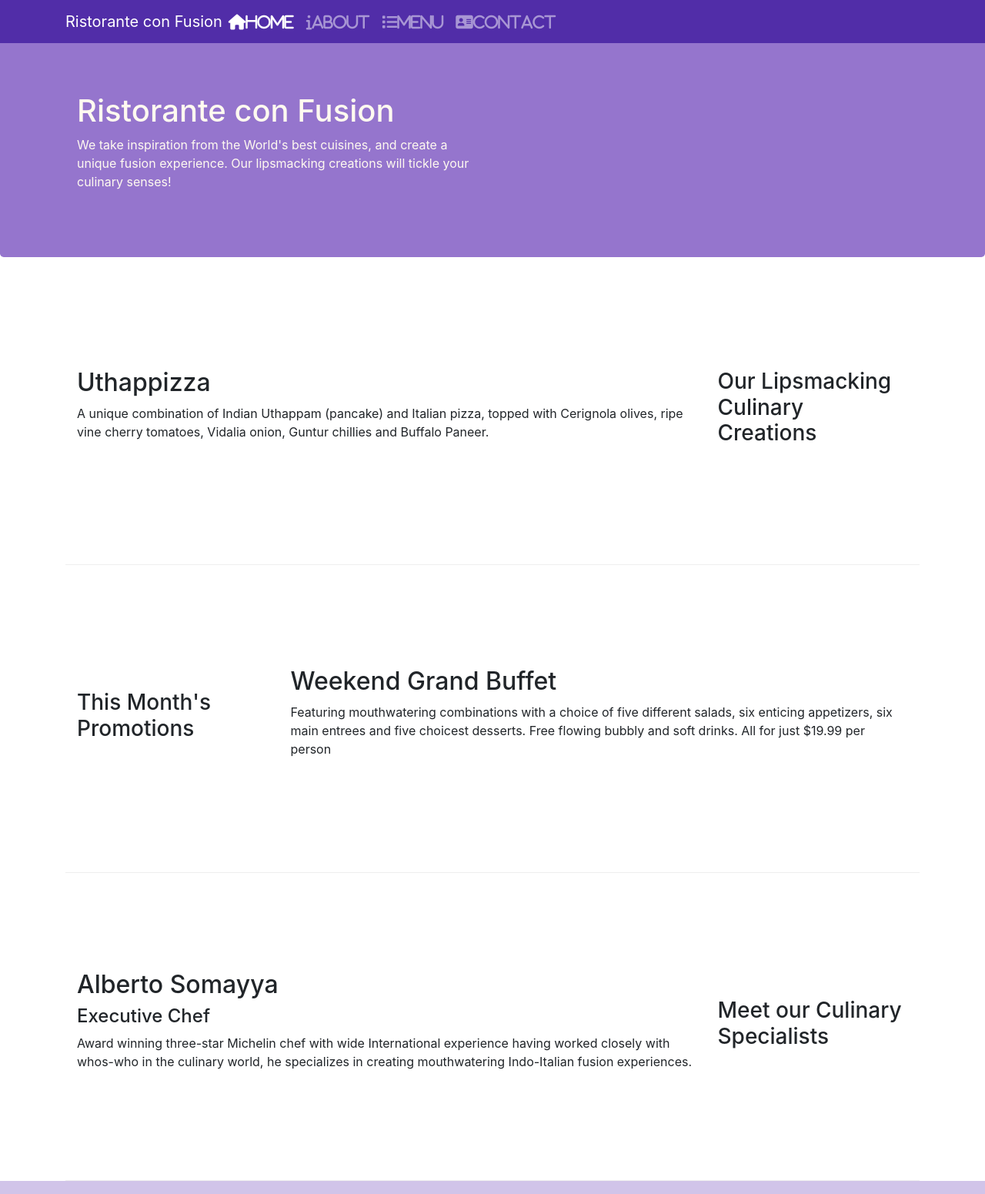
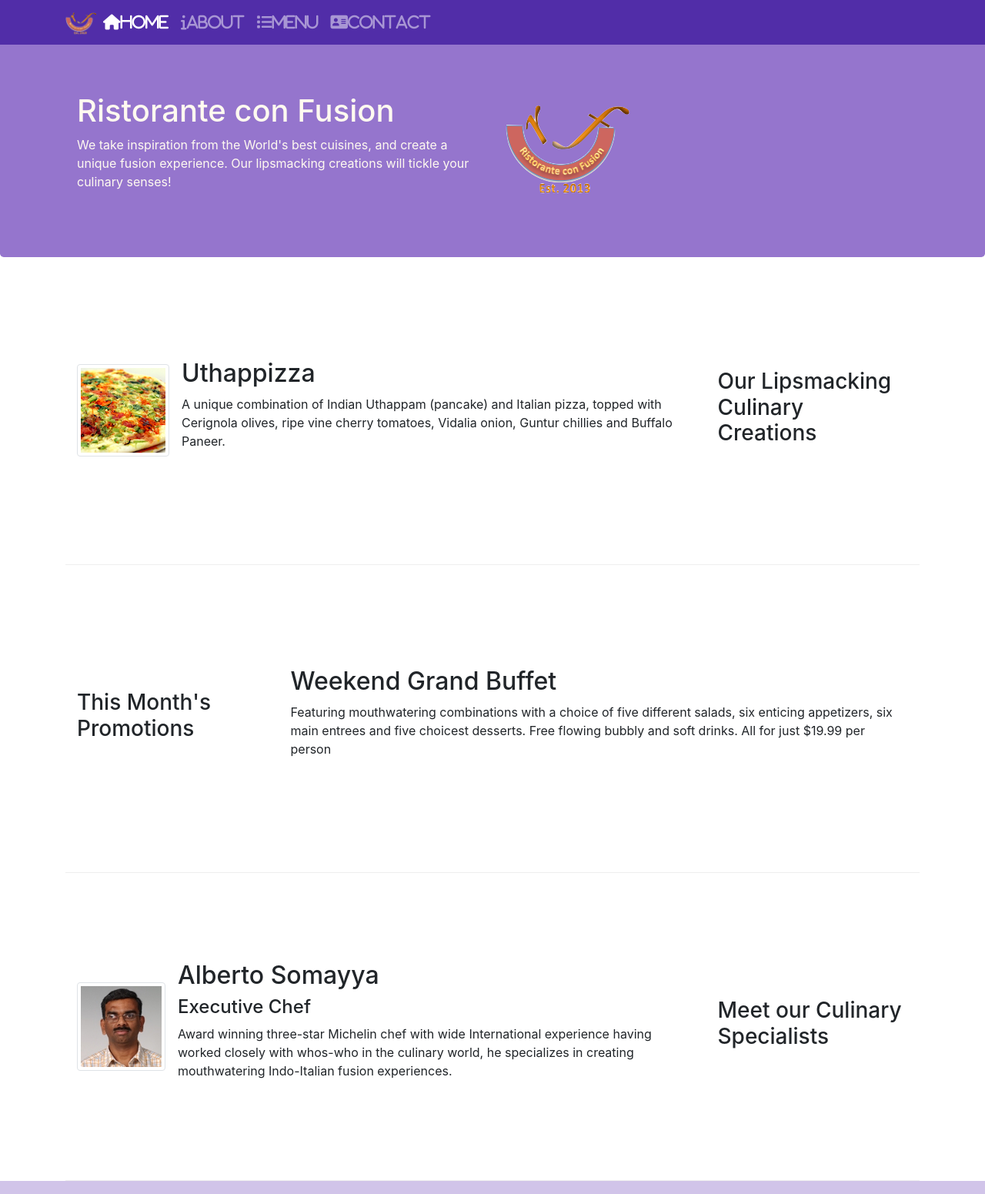
Before and after one commit to prasbeck/bootstrap-grid, a plain HTML site: page index.html in a window 1280 px wide. Shown: the top 1551 px of the page at 77% size. Drawn offline with nearby package versions, Linux system fonts and the light colour scheme.

Commit message:
images and logo

```diff
--- a/index.html
+++ b/index.html
@@ -21,7 +21,7 @@
             <button class="navbar-toggler" type="button" data-toggle="collapse" data-target="#Navbar">
                 <span class="navbar-toggler-icon"></span>
             </button>
-            <a class="navbar-brand mr-auto" href=" #">Ristorante con Fusion</a>
+            <a class="navbar-brand mr-auto" href="#"><img src="img/logo.png" height="30" width="41"></a>
             <div class="collapse navbar-collapse" id="Navbar">
                 <ul class="navbar-nav mr-auto">
                     <li class="nav-item active"><a class="nav-link" href="index.html"><span class="fa fa-home fa-lg">Home</span></a></li>
@@ -42,7 +42,8 @@
                     <h1>Ristorante con Fusion</h1>
                     <p>We take inspiration from the World's best cuisines, and create a unique fusion experience. Our lipsmacking creations will tickle your culinary senses!</p>
                 </div>
-                <div class="col-12 col-sm">
+                <div class="col-12 col-sm align-self-center">
+                    <img src="img/logo.png" class="img-fluid">
                 </div>
             </div>
         </div>
@@ -54,8 +55,17 @@
                 <h3>Our Lipsmacking Culinary Creations</h3>
             </div>
             <div class="col col-sm order-sm-first col-md">
-                <h2>Uthappizza</h2>
-                <p>A unique combination of Indian Uthappam (pancake) and Italian pizza, topped with Cerignola olives, ripe vine cherry tomatoes, Vidalia onion, Guntur chillies and Buffalo Paneer.</p>
+                <div class="media">
+                    <img class="d-flex mr-3 img-thumbnail align-self-center"
+                        src="img/uthappizza.png" alt="Uthappizza">
+                    <div class="media-body">
+                         <h2 class="mt-0">Uthappizza</h2>
+                         <p class="d-none d-sm-block">A unique combination of Indian Uthappam (pancake) and
+                             Italian pizza, topped with Cerignola olives, ripe vine
+                             cherry tomatoes, Vidalia onion, Guntur chillies and
+                             Buffalo Paneer.</p>
+                    </div>
+                </div>
             </div>
         </div>
 
@@ -73,12 +83,24 @@
         <div class="row row-content align-items-center">
             <div class="col-12 col-sm-4 order-sm-last col-md-3">
                 <h3>Meet our Culinary Specialists</h3>
+
             </div>
             <div class="col col-sm order-sm-first col-md">
-                <h2>Alberto Somayya</h2>
-                <h4>Executive Chef</h4>
-                <p>Award winning three-star Michelin chef with wide International experience having worked closely with whos-who in the culinary world, he specializes in creating mouthwatering Indo-Italian fusion experiences. </p>
+                <div class="media">
+                    <img class="d-flex mr-3 img-thumbnail align-self-center"
+                            src="img/alberto.png" alt="Alberto Somayya">
+                    <div class="media-body">
+                        <h2 class="mt-0">Alberto Somayya</h2>
+                        <h4>Executive Chef</h4>
+                        <p class="d-none d-sm-block">Award winning three-star Michelin chef with wide
+                            International experience having worked closely with
+                            whos-who in the culinary world, he specializes in
+                            creating mouthwatering Indo-Italian fusion experiences.
+                            </p>
+                    </div>
+                </div>
             </div>
+
         </div>
     </div>
 
```
Also changed, not shown: aboutus.html (+15 -14 lines), contactus.html (+3 -2 lines), img/alberto.png (added), img/buffet.png (added), img/logo.png (added), img/uthappizza.png (added), 1 other file.
